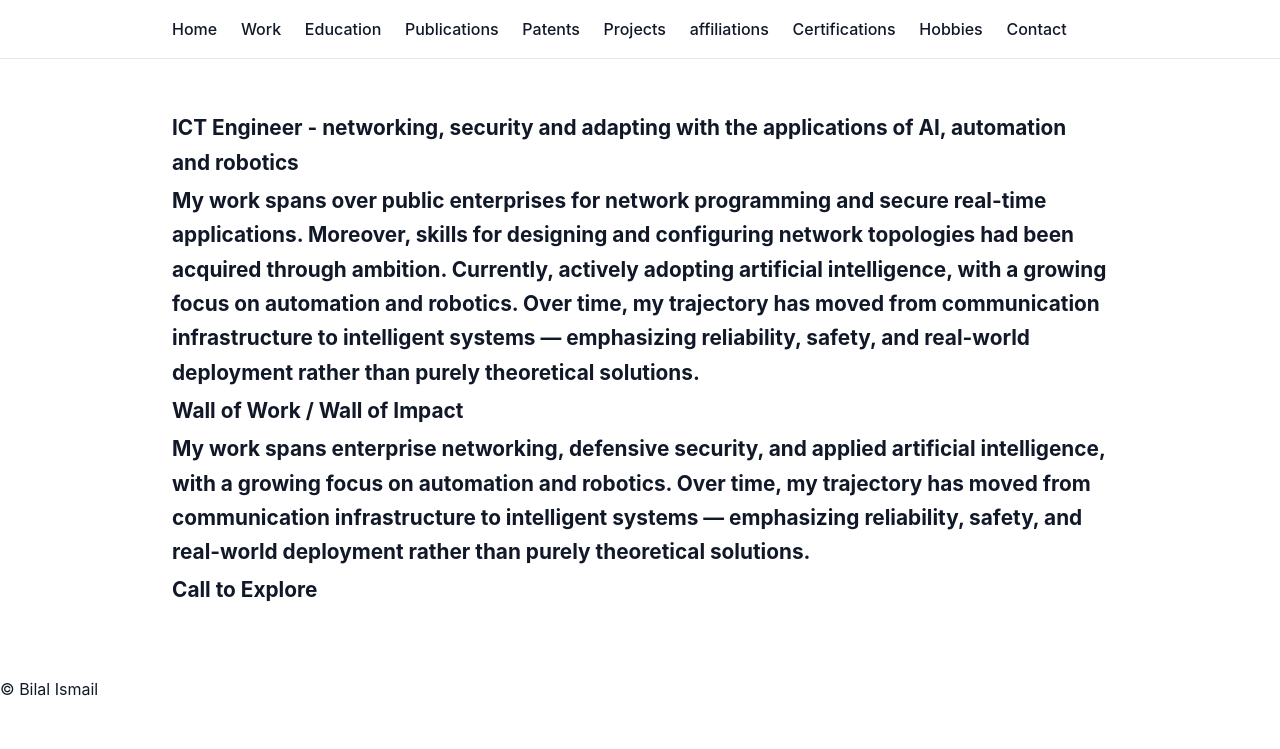
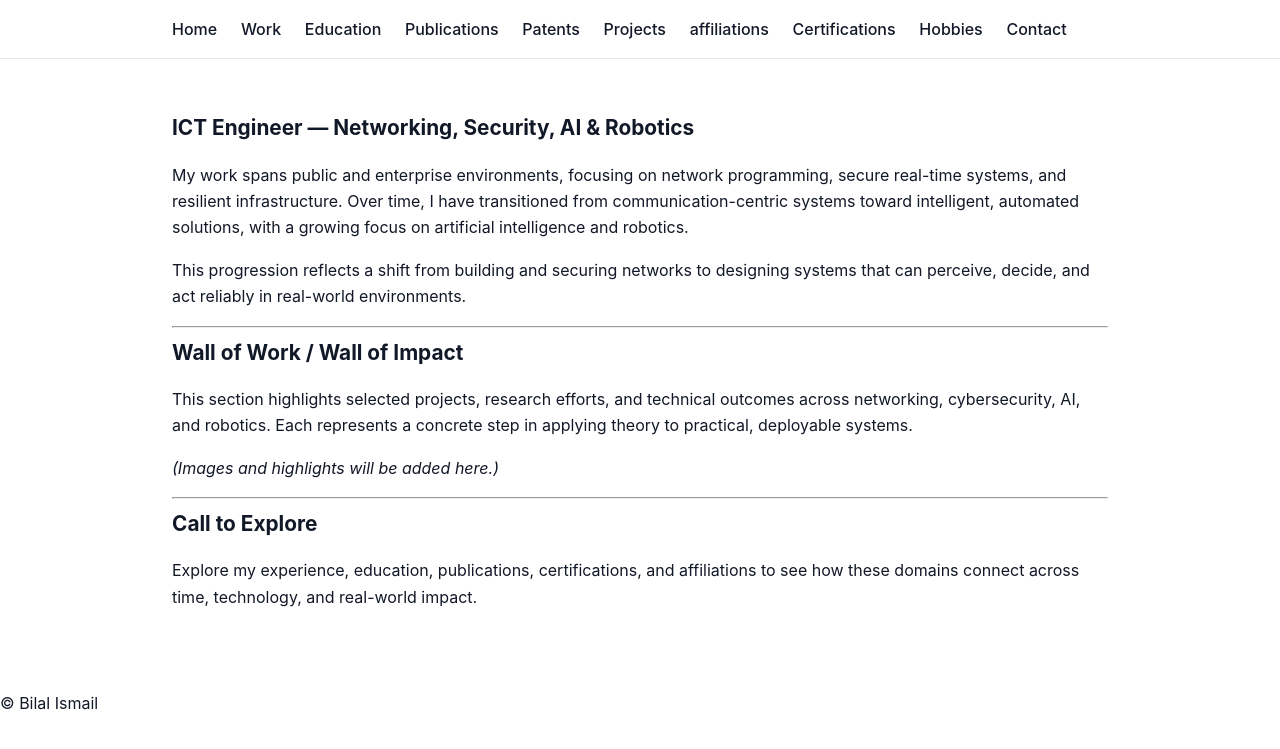
Before and after one commit to bilal-ismail/bilal-ismail.github.io, a Jekyll site: the page built from index.md, in a window 1280 px wide. Shown: the top 749 px of the page. Built offline with Jekyll 4.4.1, drawn with Linux system fonts in a browser that asks for light colours.

Commit message:
Update index.md

```diff
--- a/index.md
+++ b/index.md
@@ -3,12 +3,22 @@ layout: page
 title: Home
 ---
 
-## ICT Engineer - networking, security and adapting with the applications of AI, automation and robotics
+## ICT Engineer — Networking, Security, AI & Robotics
 
-## My work spans over public enterprises for network programming and secure real-time applications. Moreover, skills for designing and configuring network topologies had been acquired through ambition. Currently, actively adopting artificial intelligence, with a growing focus on automation and robotics. Over time, my trajectory has moved from communication infrastructure to intelligent systems — emphasizing reliability, safety, and real-world deployment rather than purely theoretical solutions.
+My work spans public and enterprise environments, focusing on network programming, secure real-time systems, and resilient infrastructure. Over time, I have transitioned from communication-centric systems toward intelligent, automated solutions, with a growing focus on artificial intelligence and robotics.
+
+This progression reflects a shift from building and securing networks to designing systems that can perceive, decide, and act reliably in real-world environments.
+
+---
 
 ## Wall of Work / Wall of Impact
 
-## My work spans enterprise networking, defensive security, and applied artificial intelligence, with a growing focus on automation and robotics. Over time, my trajectory has moved from communication infrastructure to intelligent systems — emphasizing reliability, safety, and real-world deployment rather than purely theoretical solutions.
+This section highlights selected projects, research efforts, and technical outcomes across networking, cybersecurity, AI, and robotics. Each represents a concrete step in applying theory to practical, deployable systems.
+
+*(Images and highlights will be added here.)*
+
+---
 
 ## Call to Explore
+
+Explore my experience, education, publications, certifications, and affiliations to see how these domains connect across time, technology, and real-world impact.
```
